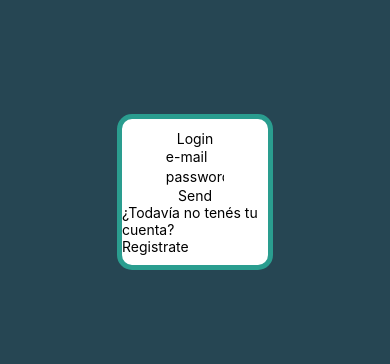
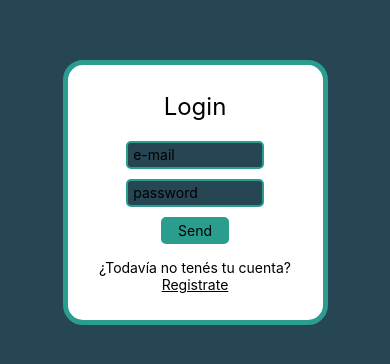
Before and after one commit to MartinaVanderusten/ProyectoReactNative, a React Native app: screen /TabNavigation in a window 390 px wide. Shown: the part 230-594 px from the top of the page. Built offline with nearby package versions, Linux system fonts and the light colour scheme; no server answers.

Commit message:
CSS Login y Register

```diff
--- a/src/navigation/TabNavigation.js
+++ b/src/navigation/TabNavigation.js
@@ -21,11 +21,17 @@ class TabNavigation extends Component{
     }
     render(){
         return(
-            <Tab.Navigator screenOptions={ {tabBarShowLabel:false, headerShown:false} }>
-                <Tab.Screen style={styles.home} name='Home' component={Home}
-                options={{tabBarIcon: () => <FontAwesome5 name="home" size={24} color="black" />}}/>
-                {/* <Tab.Screen style={styles.home} name='Search' component={Search}
-                options={{tabBarIcon: () => <FontAwesome5 name="search" size={24} color="black" />}}/> */}
+            <Tab.Navigator
+              initialRouteName='Home'
+              screenOptions={{
+                tabBarShowLabel:false,
+                headerShown:false,
+                tabBarActiveBackgroundColor:'#2a9d8f',
+                tabBarInactiveBackgroundColor:'#264653',
+              }}>
+                {/* Screens */}
+                <Tab.Screen name='Home' component={Home}
+                options={{tabBarIcon: () => <FontAwesome5 name="home" size={24} color="black"/>}}/>
                 <Tab.Screen style={styles.profile} name='Profile' component={Profile}
                 options={{tabBarIcon: () => <FontAwesome5 name="child" size={24} color="black" />}}/>
                 <Tab.Screen style={styles.newPost} name='NewPost' component={NewPost}
--- a/src/screens/Login/index.js
+++ b/src/screens/Login/index.js
@@ -21,7 +21,7 @@ class Login extends Component {
       return (
         <View style={styles.body}>
           <View style={styles.conteiner}>
-            <Text>Login</Text>
+            <Text style={styles.textTitle}>Login</Text>
             <TextInput style={styles.textInput}
               keyboardType='email-address'
               placeholder='e-mail'
@@ -35,20 +35,20 @@ class Login extends Component {
             />
             { this.props.error ?
               <React.Fragment>
-                <Text>{this.props.error}</Text>
-                <TouchableOpacity onPress={()=>this.props.errorDelete()}>
-                  <Text>Okey</Text>
+                <Text  style={styles.textError}>{this.props.error}</Text>
+                <TouchableOpacity style={styles.okey} onPress={()=>this.props.errorDelete()}>
+                  <Text style={styles.text}>Okey</Text>
                 </TouchableOpacity>
               </React.Fragment>
               :
-              <TouchableOpacity onPress={() =>this.send()}>
-                <Text>Send</Text>
+              <TouchableOpacity style={styles.send} onPress={() =>this.send()}>
+                <Text style={styles.text}>Send</Text>
               </TouchableOpacity>
             }
-            <View>
-              <Text>¿Todavía no tenés tu cuenta?</Text>
+            <View style={styles.navigate}>
+              <Text style={styles.text}>¿Todavía no tenés tu cuenta?</Text>
               <TouchableOpacity onPress={()=>this.props.navigation.navigate('Register')}>
-                <Text>Registrate</Text>
+                <Text style={styles.textNav}>Registrate</Text>
               </TouchableOpacity>
             </View>
           </View>
@@ -72,14 +72,62 @@ const styles = StyleSheet.create({
     alignContent:'center',
     justifyContent:'center',
     backgroundColor:'#ffffff',
-    width:'40%',
+    minWidth:265,
+    width:'50%',
     aspectRatio:1/1,
-    borderRadius:15,
+    maxHeight:'80%',
+    minHeight:'fit-content',
+    padding:20,
+    borderRadius:20,
     borderWidth:5,
     borderColor:'#2a9d8f'
   },
   textInput:{
     height:20,
-    width:'40%',
-  }
+    width:'64%',
+    marginBottom:10,
+    paddingVertical:12,
+    paddingHorizontal:5,
+    backgroundColor:'#264653',
+    borderRadius:5,
+    borderWidth:2,
+    borderColor:'#2a9d8f'
+  },
+  text:{
+    textAlign:'center',
+  },
+  textNav:{
+    textAlign:'center',
+    textDecorationLine:'underline',
+  },
+  textTitle:{
+    textAlign:'center',
+    marginBottom:10,
+    fontSize:24,
+    marginBottom:20,
+  },
+  textError:{
+    textAlign:'center',
+    fontWeight:'bold',
+    backgroundColor:'rgba(97, 0, 0, 0.8)',
+    color:'#b3b3b3',
+    padding:5,
+    borderRadius:3,
+  },
+  navigate:{
+    marginTop:15,
+  },
+  send:{
+    backgroundColor:'#2a9d8f',
+    width:'32%',
+    padding:5,
+    borderRadius:5,
+  },
+  okey:{
+    backgroundColor:'#2a9d8f',
+    width:'32%',
+    padding:5,
+    borderRadius:5,
+    marginTop:5,
+  },
 })
--- a/src/screens/Register/Index.js
+++ b/src/screens/Register/Index.js
@@ -24,7 +24,7 @@ class Register extends Component {
       return (
         <View style={styles.body}>
           <View style={styles.conteiner}>
-            <Text>Register</Text>
+            <Text style={styles.textTitle}>Register</Text>
             <TextInput style={styles.textInput}
               keyboardType='default'
               placeholder='username'
@@ -43,20 +43,20 @@ class Register extends Component {
             />
             { this.props.error ?
               <React.Fragment>
-                <Text>{this.props.error}</Text>
-                <TouchableOpacity onPress={()=>this.props.errorDelete()}>
-                  <Text>Okey</Text>
+                <Text style={styles.textError}>{this.props.error}</Text>
+                <TouchableOpacity style={styles.okey} onPress={()=>this.props.errorDelete()}>
+                  <Text style={styles.text}>Okey</Text>
                 </TouchableOpacity>
               </React.Fragment>
               :
-              <TouchableOpacity onPress={() =>this.send()}>
-                <Text>Send</Text>
+              <TouchableOpacity style={styles.send} onPress={() =>this.send()}>
+                <Text style={styles.text}>Send</Text>
               </TouchableOpacity>
             }
-            <View>
-              <Text>¿Ya tenés tu cuenta?</Text>
+            <View style={styles.navigate}>
+              <Text style={styles.text}>¿Ya tenés tu cuenta?</Text>
               <TouchableOpacity onPress={()=>this.props.navigation.navigate('Login')}>
-                <Text>Login</Text>
+                <Text style={styles.textNav}>Login</Text>
               </TouchableOpacity>
             </View>
           </View>
@@ -80,14 +80,62 @@ const styles = StyleSheet.create({
     alignContent:'center',
     justifyContent:'center',
     backgroundColor:'#ffffff',
-    width:'40%',
+    minWidth:265,
+    width:'50%',
     aspectRatio:1/1,
-    borderRadius:15,
+    maxHeight:'80%',
+    minHeight:'fit-content',
+    padding:20,
+    borderRadius:20,
     borderWidth:5,
     borderColor:'#2a9d8f'
   },
   textInput:{
     height:20,
-    width:'40%',
-  }
+    width:'64%',
+    marginBottom:10,
+    paddingVertical:12,
+    paddingHorizontal:5,
+    backgroundColor:'#264653',
+    borderRadius:5,
+    borderWidth:2,
+    borderColor:'#2a9d8f'
+  },
+  text:{
+    textAlign:'center',
+  },
+  textNav:{
+    textAlign:'center',
+    textDecorationLine:'underline',
+  },
+  textTitle:{
+    textAlign:'center',
+    marginBottom:10,
+    fontSize:24,
+    marginBottom:20,
+  },
+  textError:{
+    textAlign:'center',
+    fontWeight:'bold',
+    backgroundColor:'rgba(97, 0, 0, 0.8)',
+    color:'#b3b3b3',
+    padding:5,
+    borderRadius:3,
+  },
+  navigate:{
+    marginTop:15,
+  },
+  send:{
+    backgroundColor:'#2a9d8f',
+    width:'32%',
+    padding:5,
+    borderRadius:5,
+  },
+  okey:{
+    backgroundColor:'#2a9d8f',
+    width:'32%',
+    padding:5,
+    borderRadius:5,
+    marginTop:5,
+  },
 })
```
Also changed, not shown: src/screens/Search/index.js (deleted, +0 -49 lines).
